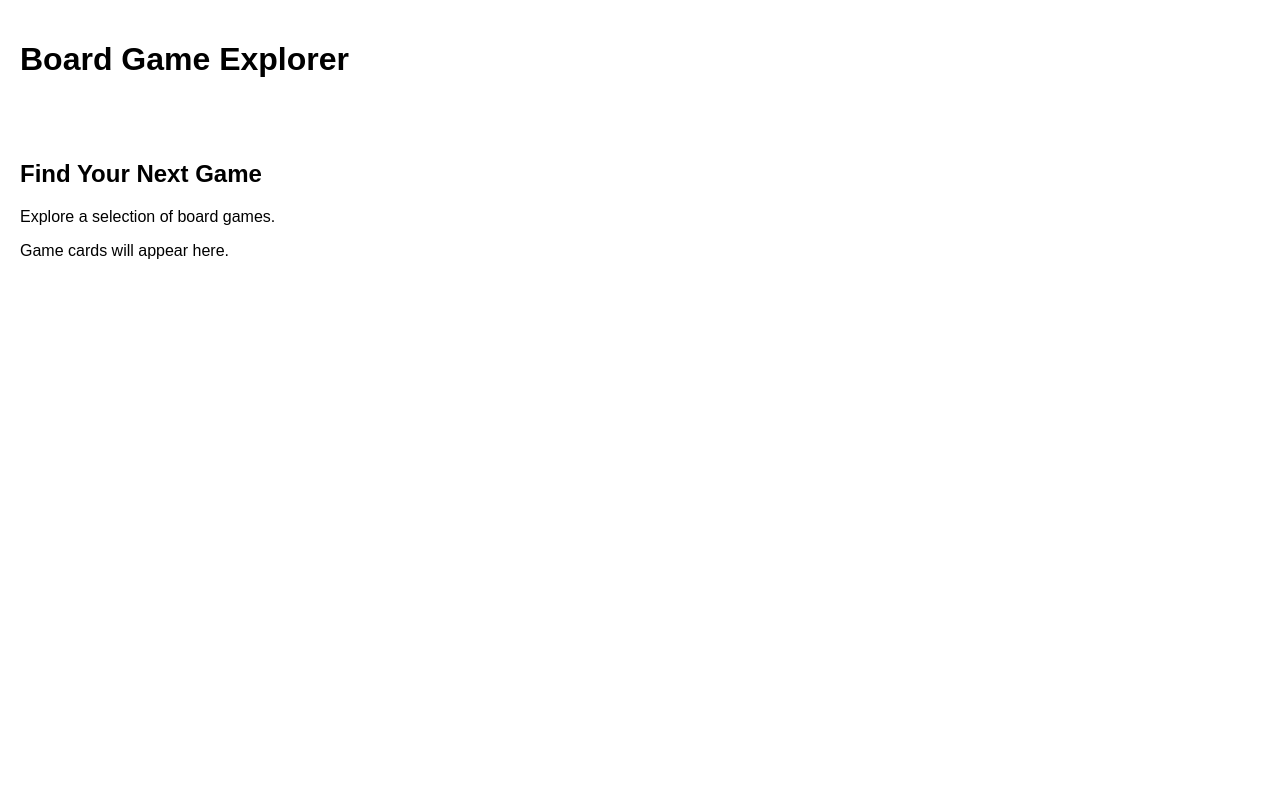
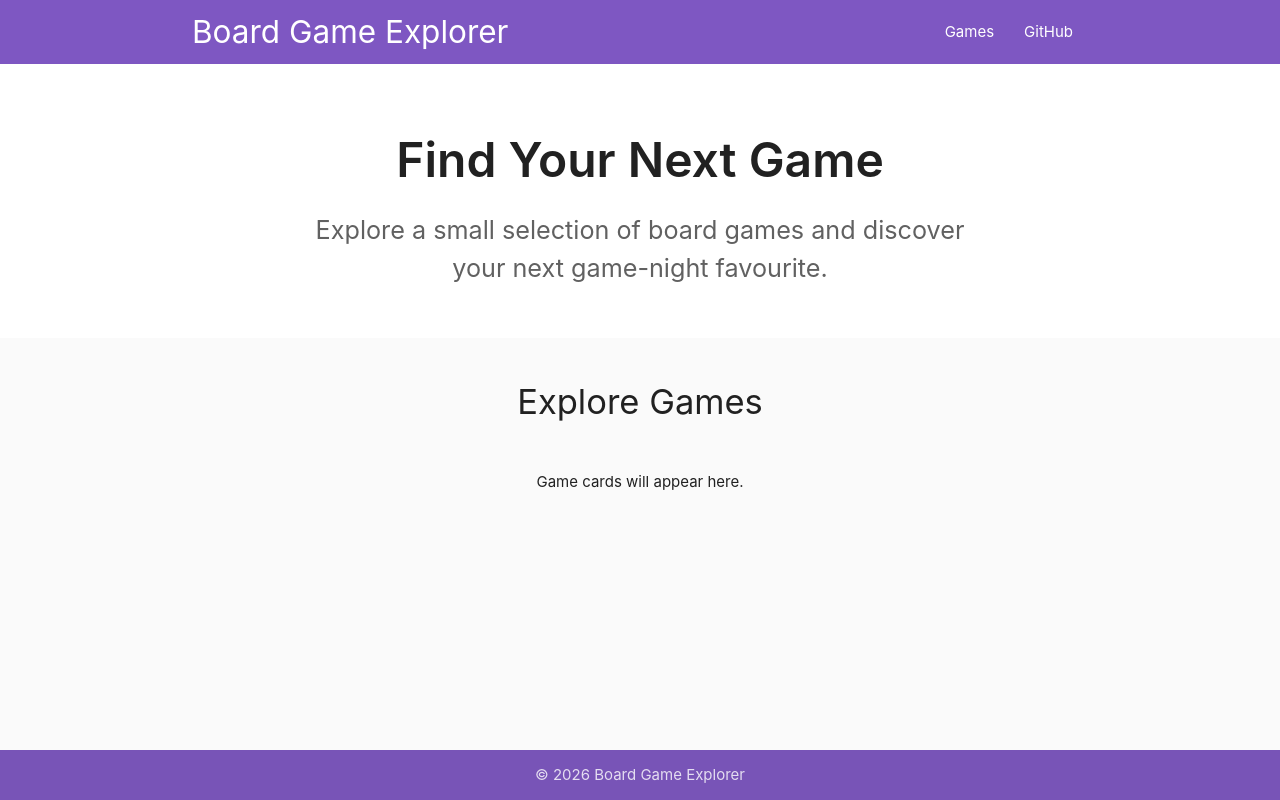
Before and after one commit to sthom120/SIT725_s900115501, a website: page 3.2P/public/index.html in a window 1280 px wide. Drawn offline with nearby package versions, Linux system fonts and the light colour scheme.

Commit message:
Add Materialize layout for Board Game Explorer

```diff
--- a/3.2P/public/css/styles.css
+++ b/3.2P/public/css/styles.css
@@ -1,9 +1,64 @@
 body {
-  margin: 0;
-  font-family: Arial, sans-serif;
+  display: flex;
+  min-height: 100vh;
+  flex-direction: column;
+  background-color: #fafafa;
 }
 
-header,
 main {
-  padding: 20px;
+  flex: 1 0 auto;
 }
+
+.brand-logo {
+  white-space: nowrap;
+}
+
+.hero-section {
+  padding: 70px 20px 50px;
+  background-color: white;
+}
+
+.hero-section h1 {
+  margin-top: 0;
+  font-size: 3.2rem;
+  font-weight: 600;
+}
+
+.hero-section p {
+  max-width: 700px;
+  margin: 0 auto;
+  color: #616161;
+}
+
+#games {
+  padding-top: 45px;
+  padding-bottom: 60px;
+}
+
+#games h2 {
+  margin-top: 0;
+  margin-bottom: 35px;
+  font-size: 2.3rem;
+}
+
+.page-footer {
+  padding-top: 0;
+}
+
+@media only screen and (max-width: 600px) {
+  nav .brand-logo {
+    font-size: 1.25rem;
+  }
+
+  .hero-section {
+    padding: 50px 16px 35px;
+  }
+
+  .hero-section h1 {
+    font-size: 2.4rem;
+  }
+
+  #games h2 {
+    font-size: 1.9rem;
+  }
+}
--- a/3.2P/public/index.html
+++ b/3.2P/public/index.html
@@ -10,24 +10,84 @@
 
     <title>Board Game Explorer</title>
 
+    <!-- Material Icons -->
+    <link
+      href="https://fonts.googleapis.com/icon?family=Material+Icons"
+      rel="stylesheet"
+    />
+
+    <!-- Materialize CSS -->
+    <link
+      rel="stylesheet"
+      href="https://cdnjs.cloudflare.com/ajax/libs/materialize/1.0.0/css/materialize.min.css"
+    />
+
+    <!-- Our own CSS -->
     <link rel="stylesheet" href="css/styles.css" />
-
-    <script src="js/scripts.js" defer></script>
   </head>
 
   <body>
     <header>
-      <h1>Board Game Explorer</h1>
+      <nav class="deep-purple lighten-1">
+        <div class="nav-wrapper container">
+          <a href="/" class="brand-logo">Board Game Explorer</a>
+
+          <ul class="right hide-on-med-and-down">
+            <li>
+              <a href="#games">Games</a>
+            </li>
+
+            <li>
+              <a
+                href="https://github.com/sthom120/SIT725_s900115501"
+                target="_blank"
+                rel="noopener noreferrer"
+              >
+                GitHub
+              </a>
+            </li>
+          </ul>
+        </div>
+      </nav>
     </header>
 
     <main>
-      <h2>Find Your Next Game</h2>
+      <section class="hero-section center-align">
+        <div class="container">
+          <h1>Find Your Next Game</h1>
 
-      <p>Explore a selection of board games.</p>
+          <p class="flow-text">
+            Explore a small selection of board games and discover your next
+            game-night favourite.
+          </p>
+        </div>
+      </section>
 
-      <section id="card-section">
-        <p>Game cards will appear here.</p>
+      <section id="games" class="section">
+        <div class="container">
+          <h2 class="center-align">Explore Games</h2>
+
+          <div id="card-section" class="row">
+            <div class="col s12 center-align">
+              <p>Game cards will appear here.</p>
+            </div>
+          </div>
+        </div>
       </section>
     </main>
+
+    <footer class="page-footer deep-purple lighten-1">
+      <div class="footer-copyright">
+        <div class="container center-align">
+          © 2026 Board Game Explorer
+        </div>
+      </div>
+    </footer>
+
+    <!-- Materialize JavaScript -->
+    <script src="https://cdnjs.cloudflare.com/ajax/libs/materialize/1.0.0/js/materialize.min.js"></script>
+
+    <!-- Our own JavaScript -->
+    <script src="js/scripts.js"></script>
   </body>
 </html>
```
